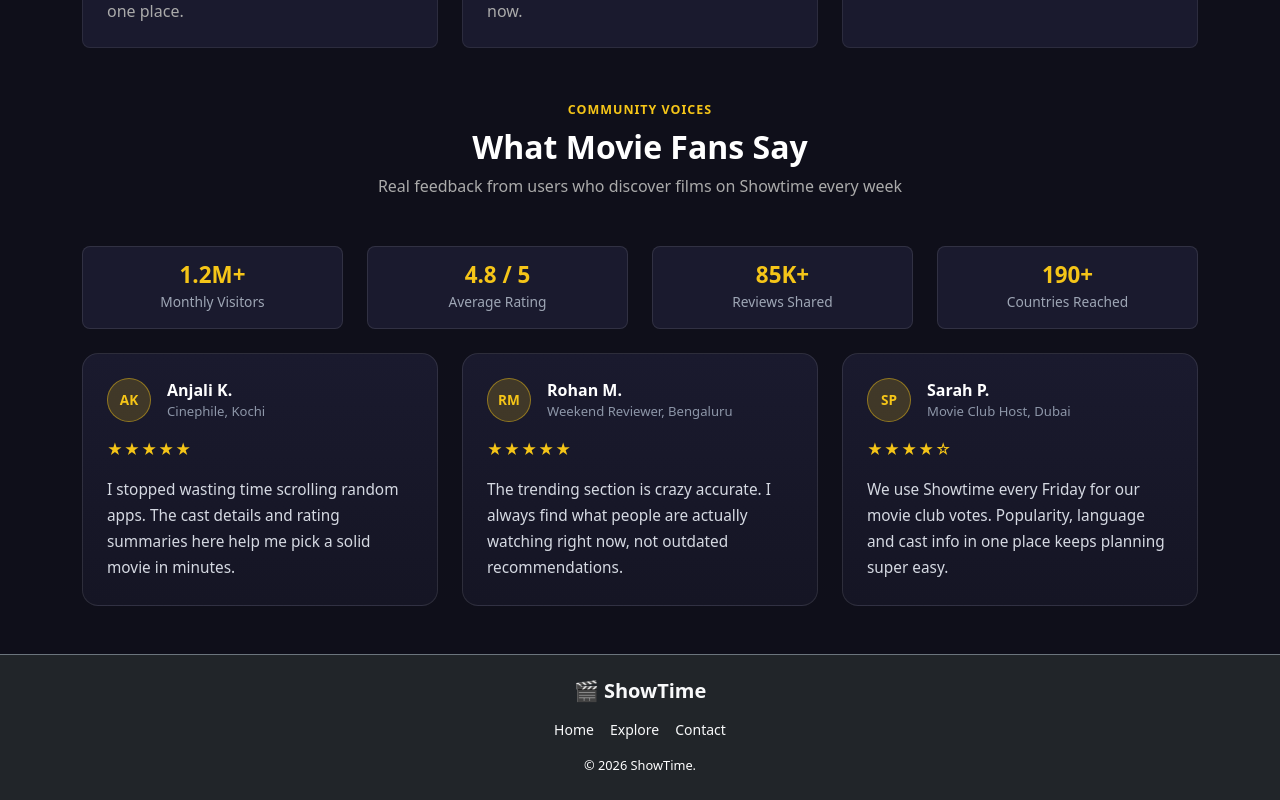
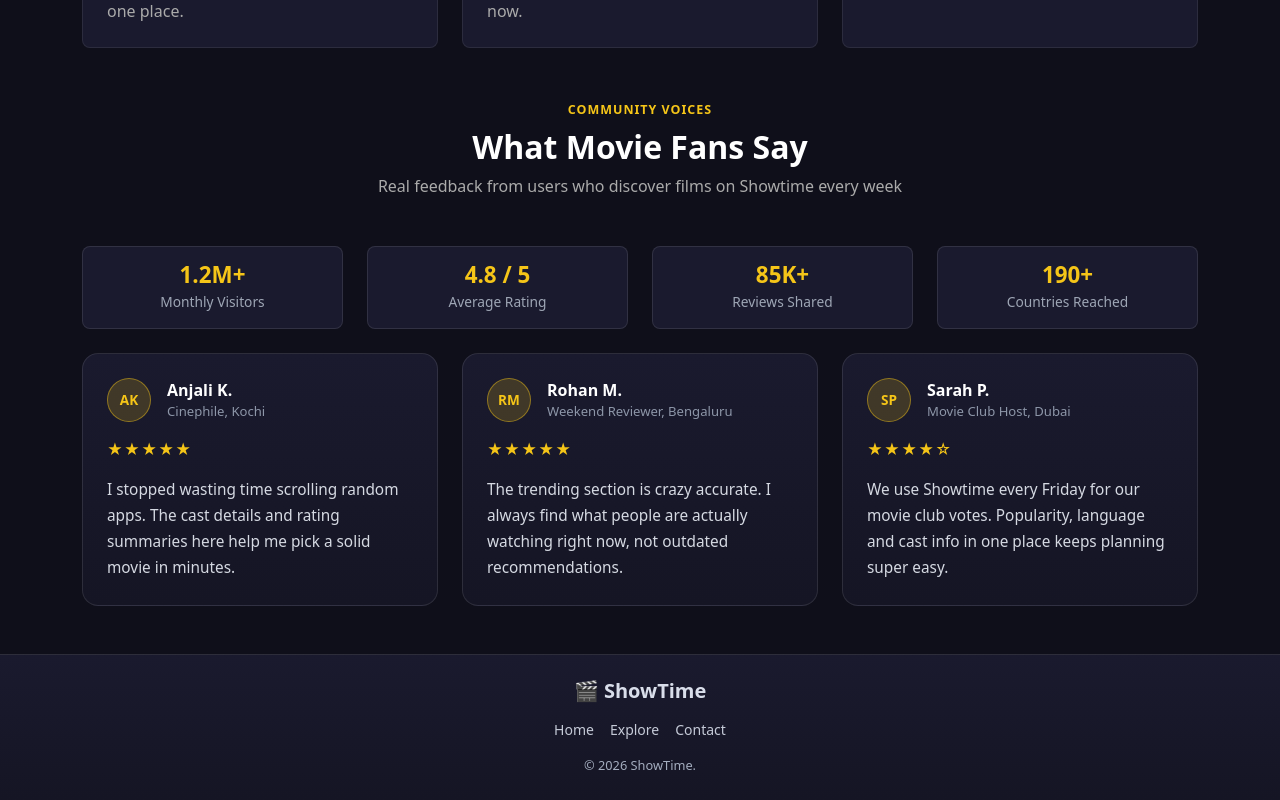
Before and after one commit to x-aswin/nest-Angular-ShowTime, an Angular app: page / in a window 1280 px wide. Shown: the part 1105-1905 px from the top of the page. Built offline with nearby package versions, Linux system fonts and the light colour scheme; no server answers.

Commit message:
footer colour

```diff
--- a/src/app/components/footer/footer.css
+++ b/src/app/components/footer/footer.css
@@ -0,0 +1,19 @@
+.site-footer {
+	background: linear-gradient(180deg, #1a1a2e 0%, #151524 100%);
+	border-top: 1px solid rgba(255, 255, 255, 0.1);
+	color: #d9deea;
+}
+
+.footer-link {
+	color: #c5cad7;
+	transition: color 0.2s ease;
+}
+
+.footer-link:hover {
+	color: #f5c518;
+}
+
+.footer-copy {
+	color: #a4adbf;
+	font-size: 0.8rem;
+}
--- a/src/app/components/footer/footer.html
+++ b/src/app/components/footer/footer.html
@@ -1,16 +1,16 @@
-<footer class="bg-dark text-light py-4 mt-5 border-top border-secondary">
+<footer class="site-footer py-4 mt-5">
   <div class="container text-center">
     <div class="mb-3">
-      <h5 class="fw-bold">🎬 ShowTime</h5>
+      <h5 class="fw-bold mb-0">🎬 ShowTime</h5>
     </div>
 
     <div class="d-flex justify-content-center gap-3 mb-3">
-      <a routerLink="/" class="text-light text-decoration-none small">Home</a>
-      <a routerLink="/explore" class="text-light text-decoration-none small">Explore</a>
-      <a routerLink="/about" class="text-light text-decoration-none small">Contact</a>
+      <a routerLink="/" class="footer-link text-decoration-none small">Home</a>
+      <a routerLink="/explore" class="footer-link text-decoration-none small">Explore</a>
+      <a routerLink="/about" class="footer-link text-decoration-none small">Contact</a>
     </div>
 
-    <div class="text-white" style="font-size: 0.8rem;">
+    <div class="footer-copy">
       &copy; 2026 ShowTime.
     </div>
   </div>
```
